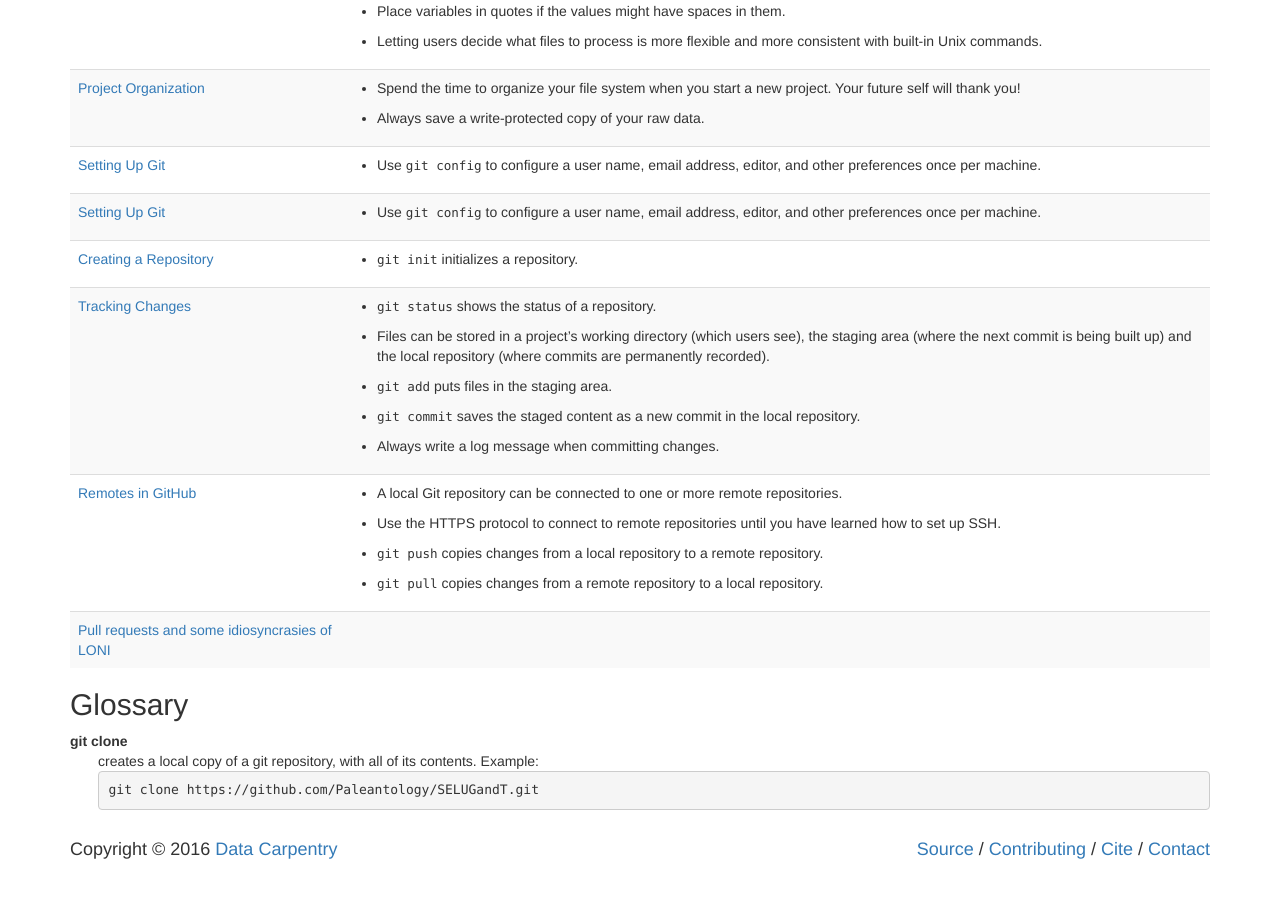
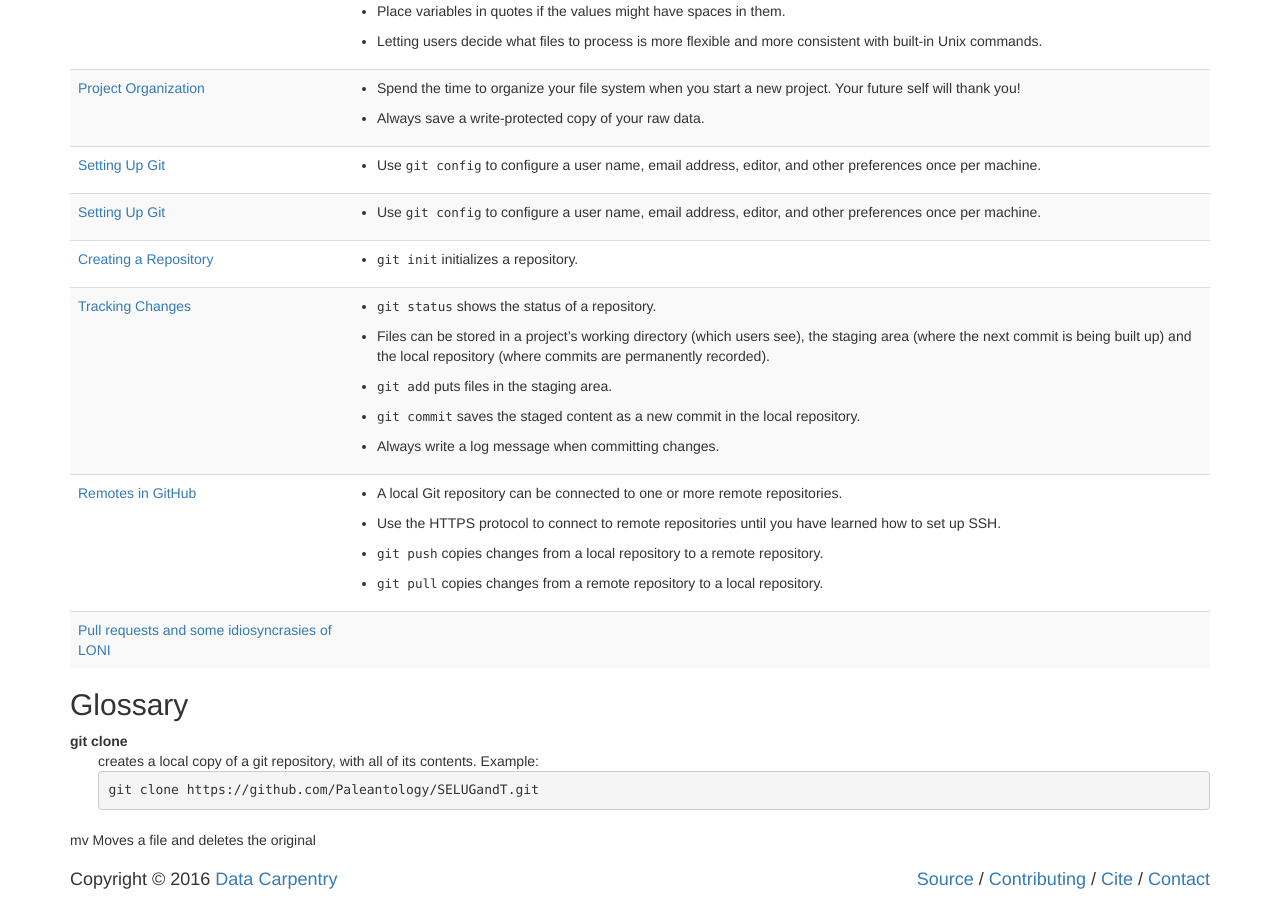
Before and after one commit to raechill95/SELUGandT, a Jekyll site: the page built from reference.md, in a window 1280 px wide and 900 px high, scrolled down 1762 px. Built offline with Jekyll 4.4.1, drawn with Linux system fonts in a browser that asks for light colours; our own code applies the rules of GitHub Pages for plain Markdown files; before the commit the page ends 2632 px from its top, so only the background shows below that.

Commit message:
adding a line to the glossary

````diff
--- a/reference.md
+++ b/reference.md
@@ -11,3 +11,5 @@ git clone
 ```
 git clone https://github.com/Paleantology/SELUGandT.git
 ```
+
+mv Moves a file and deletes the original
````
